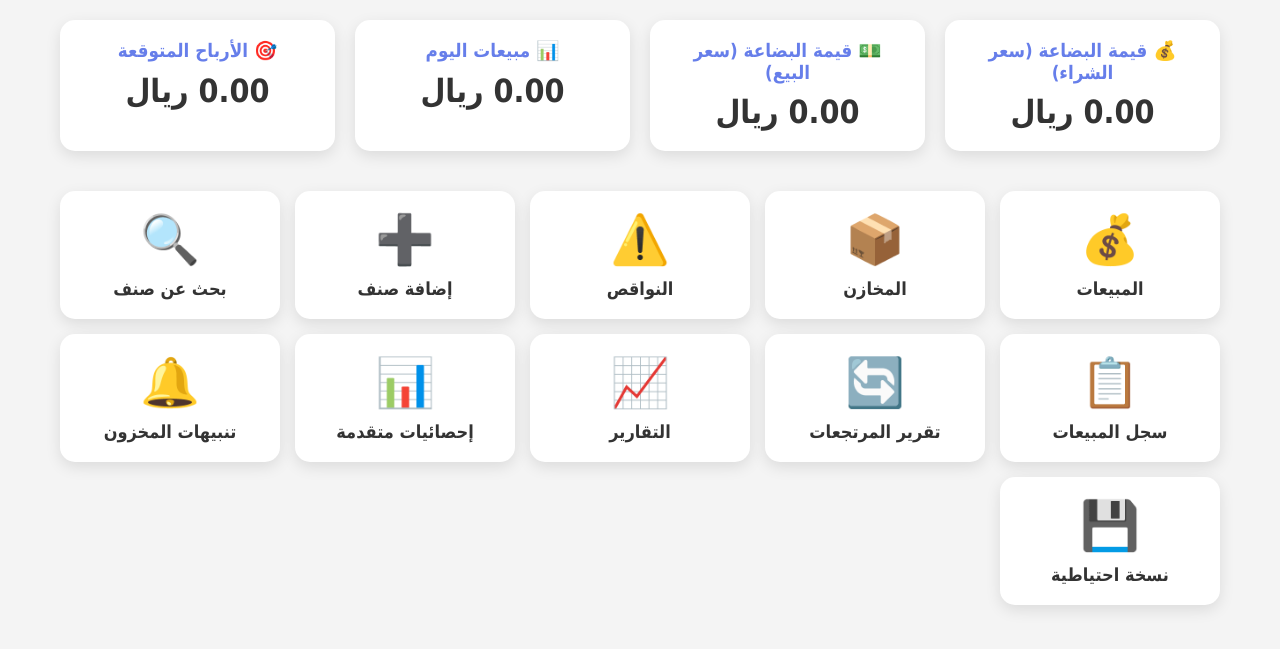
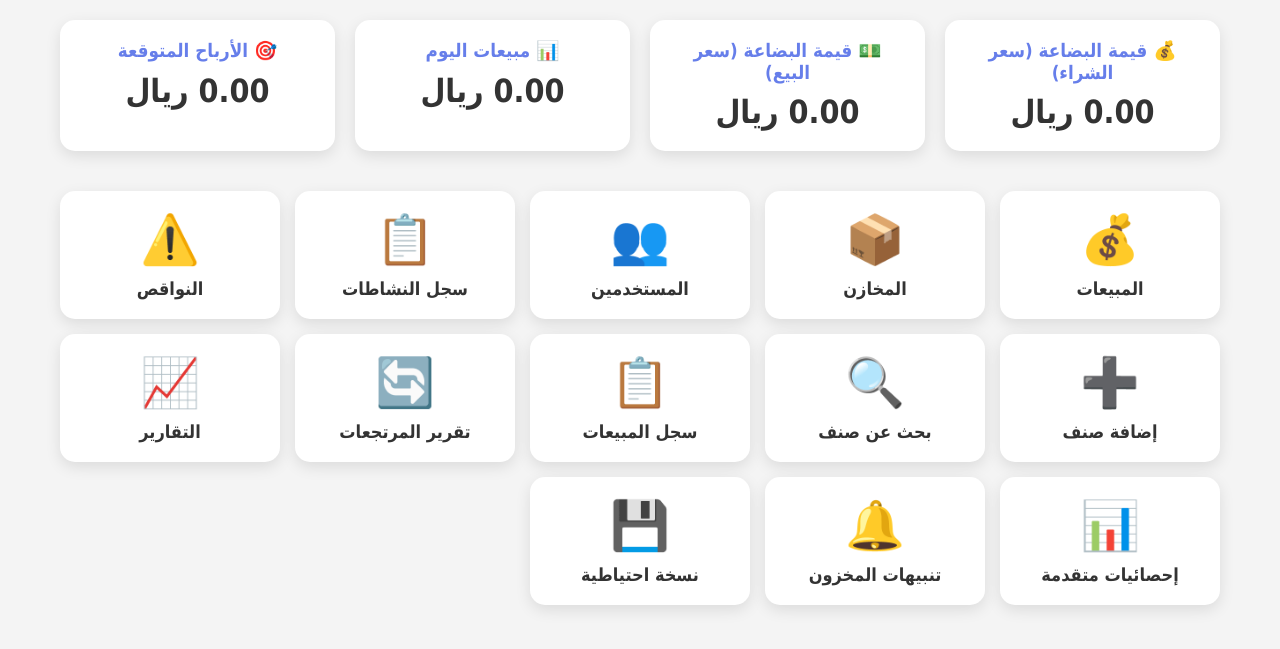
Before and after one commit to abdalf770-droid/store-system, a Flask app: template templates/dashboard.html in a window 1280 px wide. Shown: the part 97-746 px from the top of the page. Run offline with Flask 3, Linux system fonts and the light colour scheme; the template is opened without the code that fills it, so the values that code supplies are empty; some libraries are stand-ins or nearby versions.

Commit message:
dashboard.html

```diff
--- a/templates/dashboard.html
+++ b/templates/dashboard.html
@@ -166,6 +166,14 @@
             <div class="icon">📦</div>
             <span>المخازن</span>
         </a>
+        <a href="/users" class="nav-btn">
+    <div class="icon">👥</div>
+    <span>المستخدمين</span>
+</a>
+<a href="/activity_logs" class="nav-btn">
+    <div class="icon">📋</div>
+    <span>سجل النشاطات</span>
+</a>
         <a href="/shortages" class="nav-btn">
             <div class="icon">⚠️</div>
             <span>النواقص</span>
```
